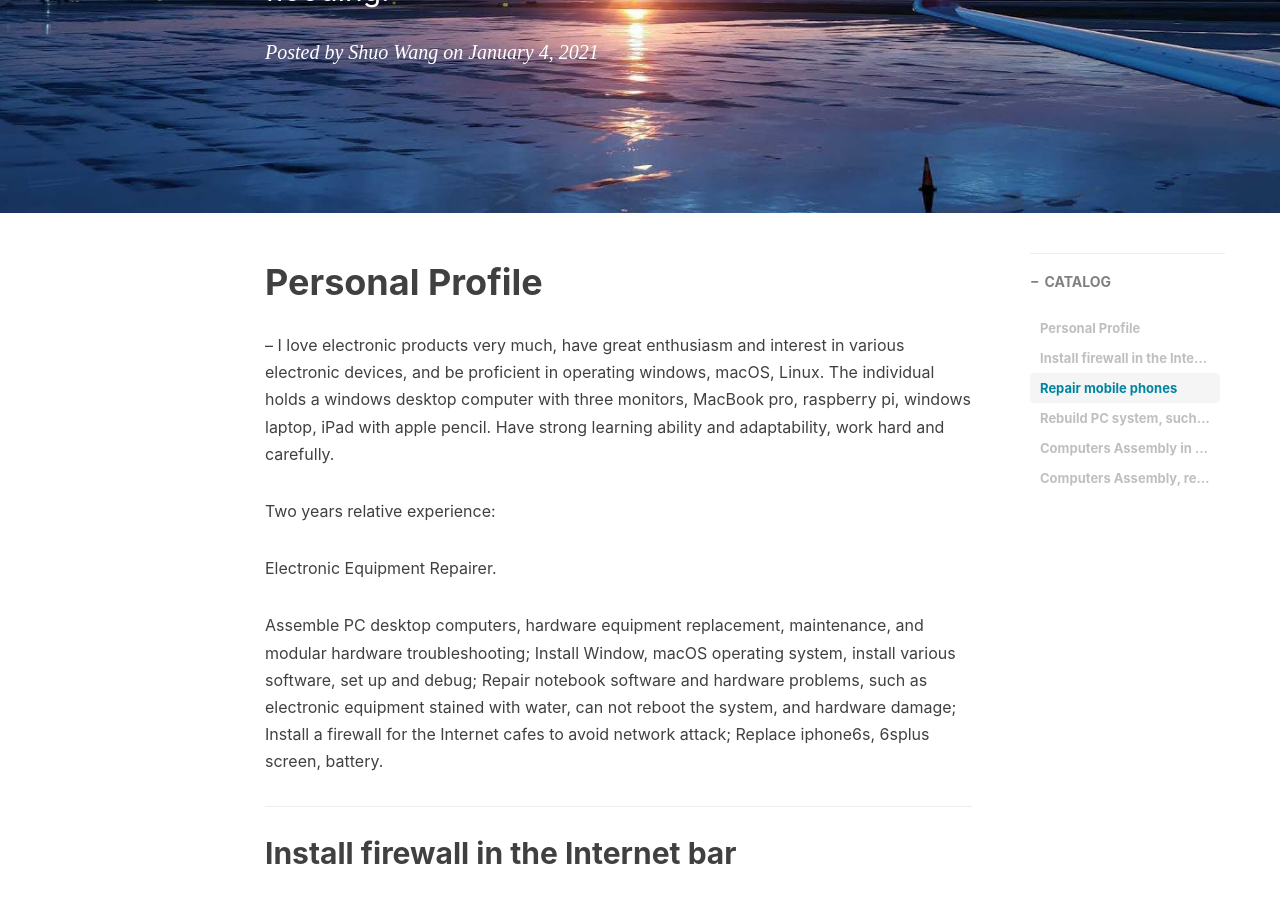
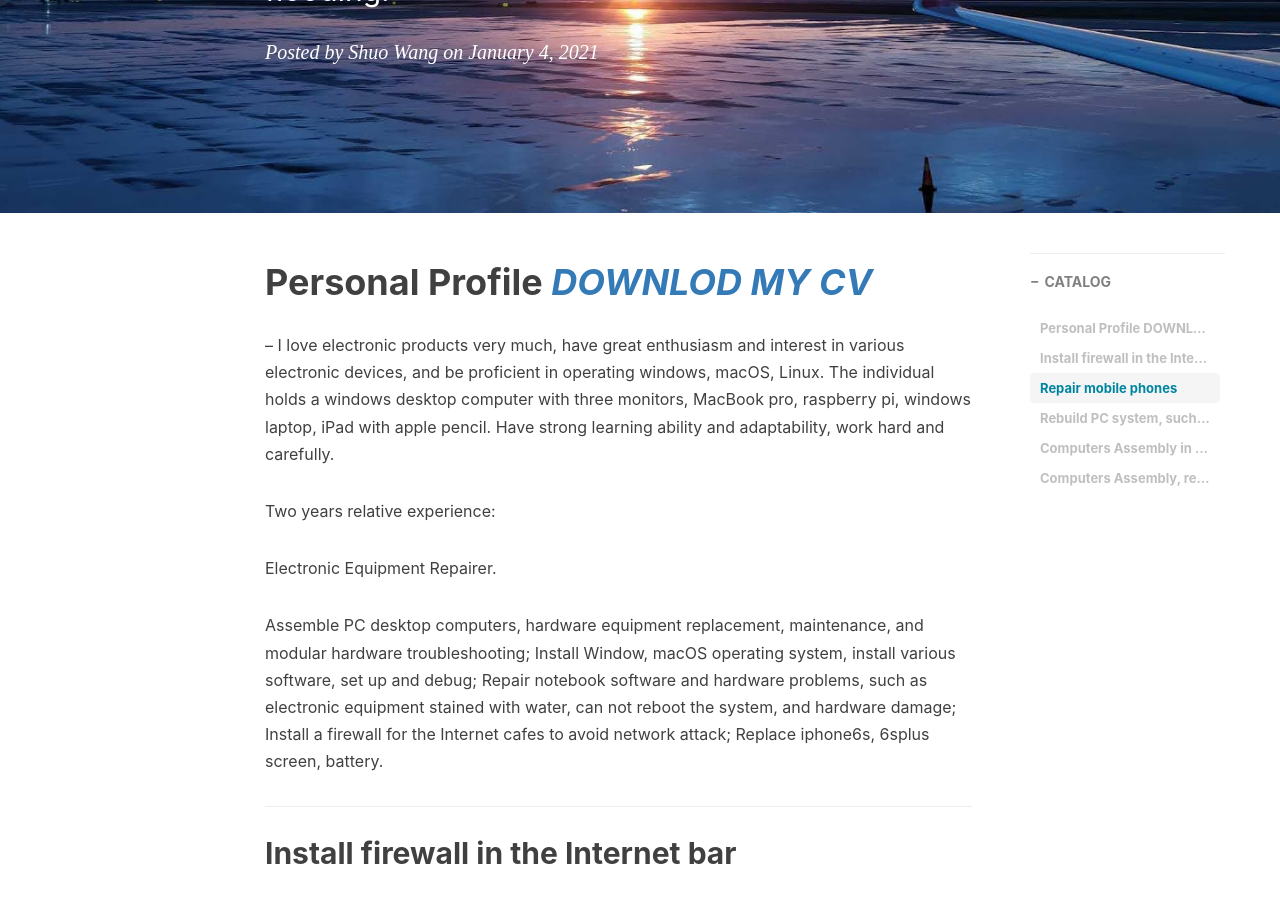
Before and after one commit to JadeSure/my_old_blog, a Jekyll site: the page built from _posts/2021-01-04-Electronics-lover.md, in a window 1280 px wide and 900 px high, scrolled down 478 px. Built offline with Jekyll 4.4.1, drawn with Linux system fonts in a browser that asks for light colours; nearby versions of some CDN libraries; comment, search, counter and statistics services are not loaded.

Commit message:
Update 2021-01-04-Electronics-lover.md

```diff
--- a/_posts/2021-01-04-Electronics-lover.md
+++ b/_posts/2021-01-04-Electronics-lover.md
@@ -18,7 +18,8 @@ tags:
 ---
 
 
-# Personal Profile
+# Personal Profile <a href="https://github.com/JadeSure/jadesure.github.io/blob/main/Shuo_Wang_CV.pdf" download="Shuo_Wang_CV.pdf">*DOWNLOD MY CV*</a>
+
 --
 I love electronic products very much, have great enthusiasm and interest in various electronic devices, and be proficient
 in operating windows, macOS, Linux. The individual holds a windows desktop computer with three monitors, MacBook
```
